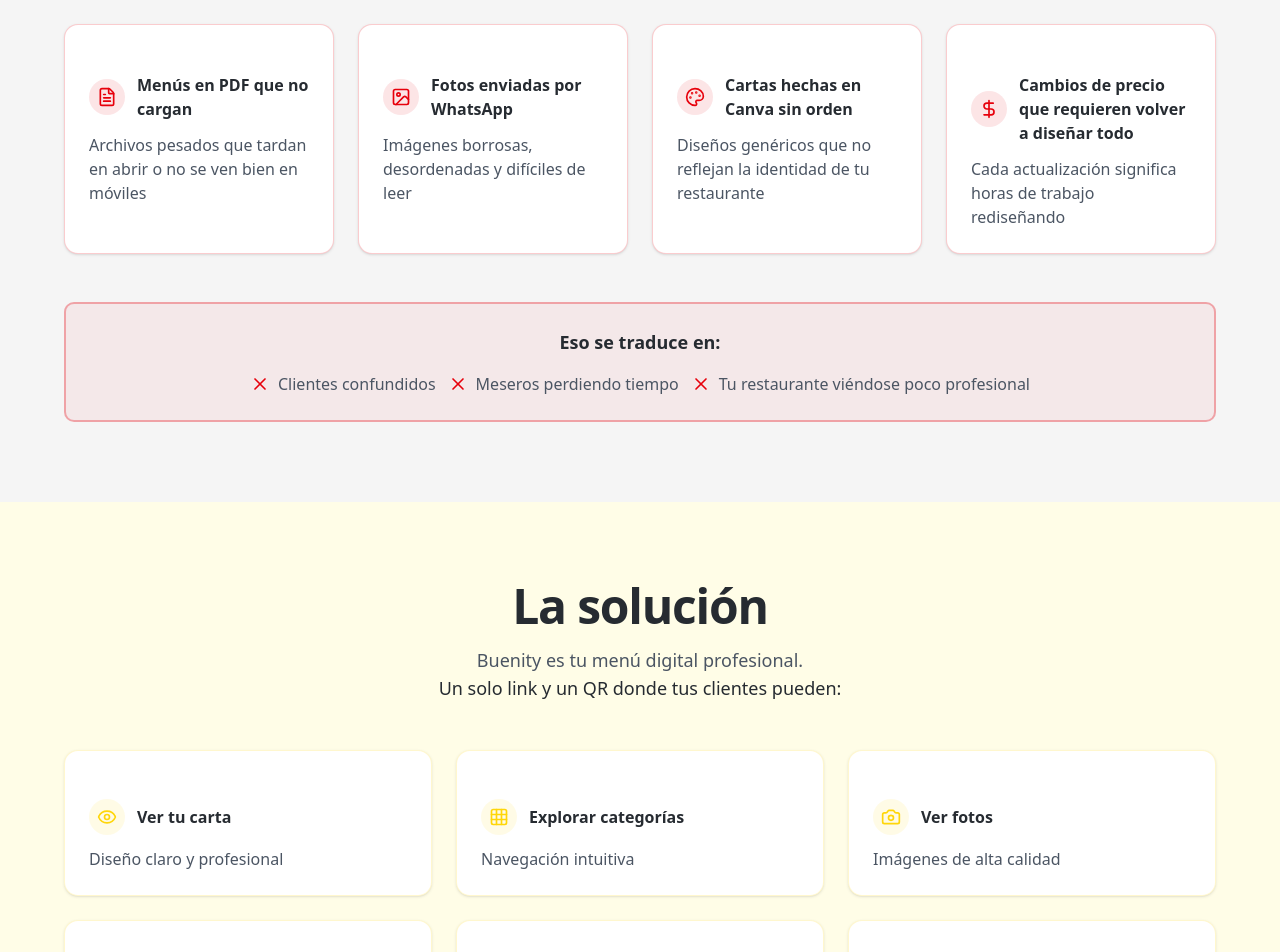
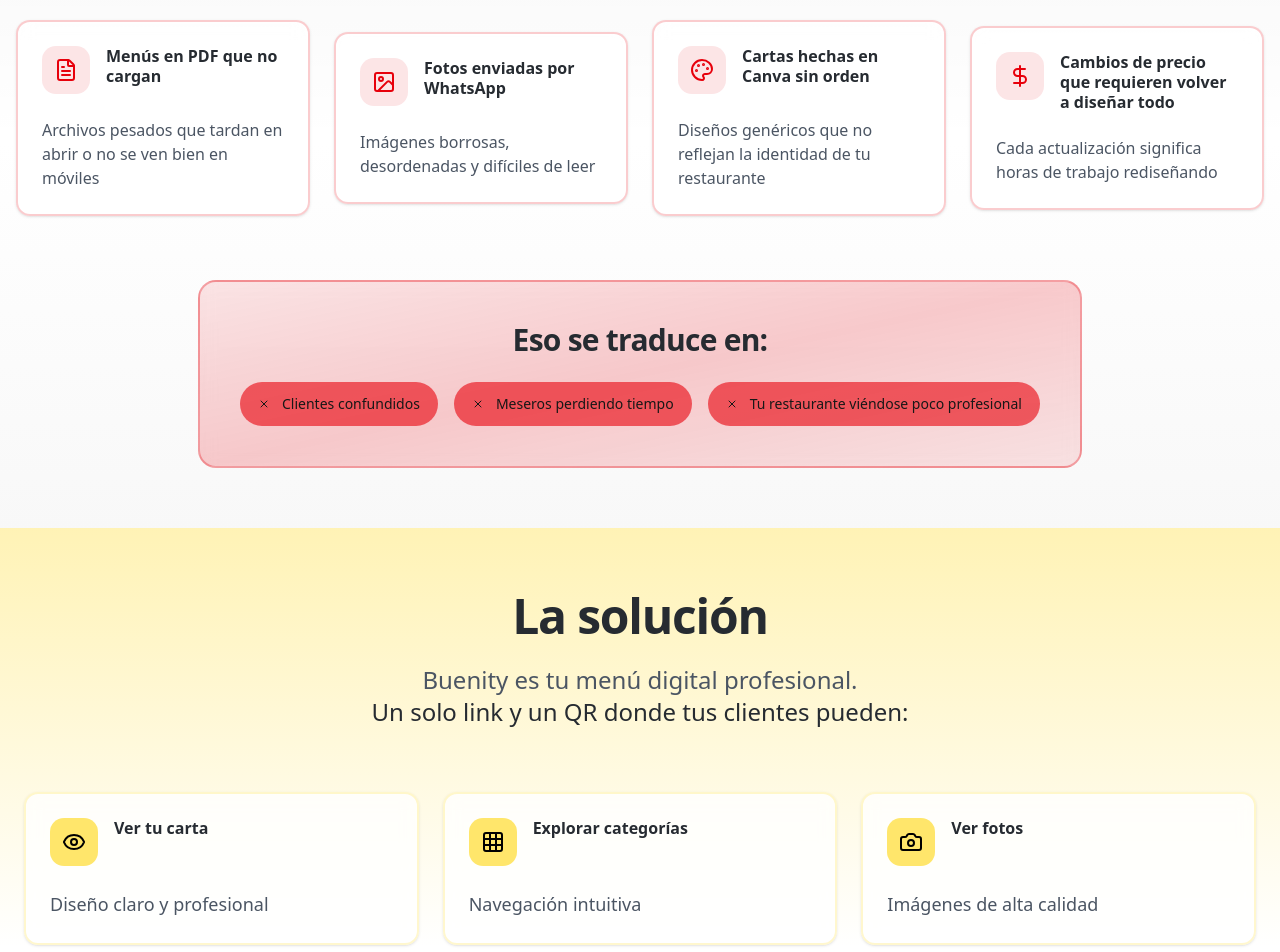
Before and after one commit to buenity/buenity-landing, a Next.js app: page / in a window 1280 px wide. Shown: the part 1040-1992 px from the top of the page. Built offline with nearby package versions, Linux system fonts and the light colour scheme.

Commit message:
section de solcutions

```diff
--- a/src/components/sections/HeroSection.tsx
+++ b/src/components/sections/HeroSection.tsx
@@ -11,7 +11,7 @@ export function HeroSection() {
             containerClassName="min-h-[90dvh]"
             className="relative z-10"
         >
-            <section className="relative mx-auto max-w-5xl w-full flex h-full flex-col items-center justify-center px-4 py-17 lg:py-10 text-center gap-8">
+            <section className="relative mx-auto max-w-5xl w-full flex h-full flex-col items-center justify-center px-4 py-17 lg:py-12 text-center gap-8">
                 <div className="space-y-6">
                     <Title as="h1" size="h1" align="center" variant="default">
                         Tu restaurante merece algo mejor que una foto de WhatsApp
--- a/src/components/sections/ProblemSection.tsx
+++ b/src/components/sections/ProblemSection.tsx
@@ -1,6 +1,7 @@
-import { Card, CardContent } from "@/components/ui/card";
+import { Card, CardContent, CardHeader, CardTitle } from "@/components/ui/card";
 import { Title } from "@/components/ui/title";
 import { Paragraph } from "@/components/ui/paragraph";
+import { Badge } from "@/components/ui/badge";
 import { X, FileText, Image, Palette, DollarSign } from "lucide-react";
 
 export function ProblemSection() {
@@ -34,8 +35,12 @@ export function ProblemSection() {
   ];
 
   return (
-    <section className="bg-muted py-20 px-4">
-      <div className="mx-auto max-w-6xl space-y-12">
+    <section className="bg-background py-15 px-6 md:px-4 relative overflow-hidden">
+      {/* Fondo decorativo sutil */}
+      <div className="absolute inset-0 bg-gradient-to-b from-secondary/5 via-transparent to-light-gray/30 pointer-events-none" />
+
+      <div className="mx-auto max-w-7xl space-y-16 relative z-10 flex flex-col items-center justify-center">
+        {/* Header */}
         <div className="text-center space-y-4">
           <Title as="h2" size="h2" align="center" variant="default">
             El problema real
@@ -48,39 +53,55 @@ export function ProblemSection() {
           </Paragraph>
         </div>
 
-        <div className="grid gap-6 sm:grid-cols-2 lg:grid-cols-4">
+        {/* Problemas Grid */}
+        <div className="grid gap-6 items-center  sm:grid-cols-2 lg:grid-cols-4">
           {problems.map((problem, index) => {
             const Icon = problem.icon;
             return (
-              <Card key={index} className="border-destructive/20">
-                <CardContent className="pt-6">
-                  <div className="space-y-3">
-                    <div className="flex items-center gap-3">
-                      <div className="rounded-full bg-destructive/10 p-2">
-                        <Icon className="size-5 text-destructive" />
-                      </div>
-                      <h3 className="font-semibold text-primary-text">{problem.title}</h3>
+              <Card
+                key={index}
+                className="group border-2 border-destructive/20 hover:border-destructive/40 transition-all duration-300 hover:shadow-lg hover:-translate-y-1 bg-card/80 backdrop-blur-sm"
+              >
+                <CardHeader className="">
+                  <div className="flex items-start gap-4">
+                    <div className="rounded-xl bg-destructive/10 p-3 group-hover:bg-destructive/20 transition-colors duration-300">
+                      <Icon className="size-6 text-destructive" />
                     </div>
-                    <Paragraph size="sm" variant="secondary">{problem.description}</Paragraph>
+                    <CardTitle className="text-lg sm:text-base font-semibold text-primary-text leading-tight">
+                      {problem.title}
+                    </CardTitle>
                   </div>
+                </CardHeader>
+
+                <CardContent className="space-y-3">
+                  <Paragraph size="sm" variant="secondary">
+                    {problem.description}
+                  </Paragraph>
                 </CardContent>
               </Card>
             );
           })}
         </div>
 
-        <div className="rounded-lg border-2 border-destructive/30 bg-destructive/5 p-6">
-          <Paragraph size="base" align="center" weight="semibold" variant="primary" className="mb-4">
-            Eso se traduce en:
-          </Paragraph>
-          <ul className="flex flex-col items-center gap-3 sm:flex-row sm:justify-center">
-            {consequences.map((consequence, index) => (
-              <li key={index} className="flex items-center gap-2 text-secondary-text">
-                <X className="size-5 text-destructive" />
-                <span>{consequence}</span>
-              </li>
-            ))}
-          </ul>
+        {/* Consecuencias */}
+        <div className="relative">
+          <div className="rounded-2xl border-2 border-destructive/30 bg-gradient-to-br from-destructive/10 via-destructive/20 to-destructive/10 p-8 sm:p-10 backdrop-blur-sm">
+            <Title as="h4" size="h4" align="center" variant="default" className="mb-6">
+              Eso se traduce en:
+            </Title>
+            <div className="flex flex-wrap items-center justify-center gap-4">
+              {consequences.map((consequence, index) => (
+                <Badge
+                  key={index}
+                  variant="destructive"
+                  className="text-sm px-4 py-2.5 rounded-full border-2 bg-destructive/60 hover:bg-destructive/80 transition-all duration-300"
+                >
+                  <X className="size-4 mr-2" />
+                  {consequence}
+                </Badge>
+              ))}
+            </div>
+          </div>
         </div>
       </div>
     </section>
--- a/src/components/sections/SolutionSection.tsx
+++ b/src/components/sections/SolutionSection.tsx
@@ -1,7 +1,7 @@
-import { Card, CardContent } from "@/components/ui/card";
+import { Card, CardContent, CardHeader, CardTitle } from "@/components/ui/card";
 import { Title } from "@/components/ui/title";
 import { Paragraph } from "@/components/ui/paragraph";
-import { QrCode, Eye, Grid3x3, Camera, ShoppingCart, Palette } from "lucide-react";
+import { QrCode, Eye, Grid3x3, Camera, ShoppingCart, Palette, CheckCircle2 } from "lucide-react";
 
 export function SolutionSection() {
   const features = [
@@ -38,13 +38,19 @@ export function SolutionSection() {
   ];
 
   return (
-    <section className="py-20 px-4">
-      <div className="mx-auto max-w-6xl space-y-12">
-        <div className="text-center space-y-4">
-          <Title as="h2" size="h2" align="center" variant="default">
+    <section className="bg-background py-16 px-4 md:px-6 relative overflow-hidden">
+      {/* Fondo decorativo sutil */}
+      <div className="absolute inset-0 bg-gradient-to-b from-primary/30 via-transparent to-tertiary/20 pointer-events-none" />
+
+      <div className="mx-auto max-w-7xl space-y-16 relative z-10 flex flex-col items-center justify-center">
+        {/* Header */}
+        <div className="text-center space-y-6">
+
+          <Title as="h2" size="h2" align="center" variant="default" className="max-w-3xl mx-auto">
             La solución
           </Title>
-          <Paragraph size="base" align="center" className="mx-auto max-w-2xl">
+
+          <Paragraph size="lg" align="center" variant="secondary" className="mx-auto max-w-2xl">
             Buenity es tu menú digital profesional.
             <br />
             <span className="font-medium text-primary-text">
@@ -53,31 +59,45 @@ export function SolutionSection() {
           </Paragraph>
         </div>
 
-        <div className="grid gap-6 sm:grid-cols-2 lg:grid-cols-3">
+        {/* Features Grid */}
+        <div className="grid gap-6 sm:grid-cols-2 lg:grid-cols-3 w-full items-center ">
           {features.map((feature, index) => {
             const Icon = feature.icon;
             return (
-              <Card key={index} className="border-primary/20 hover:border-primary/40 transition-colors">
-                <CardContent className="pt-6">
-                  <div className="space-y-3">
-                    <div className="flex items-center gap-3">
-                      <div className="rounded-full bg-primary/10 p-2">
-                        <Icon className="size-5 text-primary" />
-                      </div>
-                      <h3 className="font-semibold text-primary-text">{feature.title}</h3>
+              <Card
+                key={index}
+                className="group border-2 border-primary/20 hover:border-primary/40 transition-all duration-300 hover:shadow-lg hover:-translate-y-1 bg-card/80 backdrop-blur-sm"
+              >
+                <CardHeader className="">
+                  <div className="flex items-start gap-4">
+                    <div className="rounded-xl bg-primary/60 p-3 group-hover:bg-primary/80 transition-colors duration-300">
+                      <Icon className="size-6 text-secondary" />
                     </div>
-                    <Paragraph size="sm" variant="secondary">{feature.description}</Paragraph>
+                    <CardTitle className="text-lg sm:text-base font-semibold text-primary-text leading-tight">
+                      {feature.title}
+                    </CardTitle>
                   </div>
+                </CardHeader>
+
+                <CardContent className="space-y-3">
+                  <Paragraph size="base" variant="secondary" className="leading-relaxed">
+                    {feature.description}
+                  </Paragraph>
                 </CardContent>
               </Card>
             );
           })}
         </div>
 
-        <div className="text-center">
-          <Paragraph size="lg" align="center" weight="medium" variant="primary">
-            Todo con el diseño y los colores de tu restaurante.
-          </Paragraph>
+        {/* Footer destacado */}
+        <div className="relative">
+          <div className="rounded-2xl border-2 border-primary/30 bg-gradient-to-br from-primary/10 via-primary/15 to-primary/10 p-8 sm:p-10 backdrop-blur-sm">
+            <div className="text-center">
+              <Paragraph size="lg" align="center" weight="medium" variant="primary">
+                Todo con el diseño y los colores de tu restaurante.
+              </Paragraph>
+            </div>
+          </div>
         </div>
       </div>
     </section>
--- a/src/components/ui/badge.tsx
+++ b/src/components/ui/badge.tsx
@@ -14,7 +14,7 @@ const badgeVariants = cva(
         secondary:
           "border-transparent bg-secondary text-secondary-foreground [a&]:hover:bg-secondary/90",
         destructive:
-          "border-transparent bg-destructive text-white [a&]:hover:bg-destructive/90 focus-visible:ring-destructive/20 dark:focus-visible:ring-destructive/40 dark:bg-destructive/60",
+          "border-transparent bg-destructive text-secondary-foreground [a&]:hover:bg-destructive/90 focus-visible:ring-destructive/20 dark:focus-visible:ring-destructive/40 dark:bg-destructive/60",
         outline:
           "text-foreground [a&]:hover:bg-accent [a&]:hover:text-accent-foreground",
       },
--- a/src/components/ui/card.tsx
+++ b/src/components/ui/card.tsx
@@ -7,7 +7,7 @@ function Card({ className, ...props }: React.ComponentProps<"div">) {
     <div
       data-slot="card"
       className={cn(
-        "bg-card text-card-foreground flex flex-col gap-6 rounded-xl border py-6 shadow-sm",
+        "bg-card text-card-foreground flex flex-col gap-4 rounded-xl border py-6 shadow-sm",
         className
       )}
       {...props}
```
